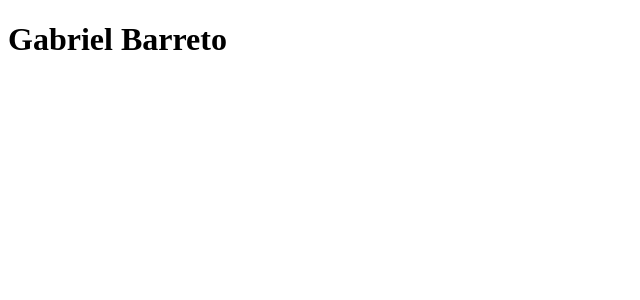
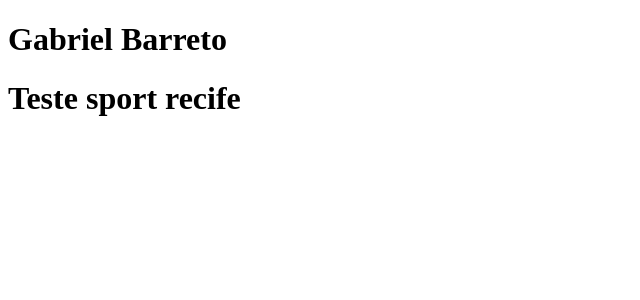
Before and after one commit to GabrielDevLoper/fundamentos-reactjs-ignite-2022, a React (Vite) app: page / in a window 1280 px wide. Shown: the top 300 px of the page, without its empty margins (0-640 px from the left). Built offline with nearby package versions, Linux system fonts and the light colour scheme.

Commit message:
feat: explicação de components de uma aplicação e a diferenaça de default export e named exports.

```diff
--- a/src/App.jsx
+++ b/src/App.jsx
@@ -1,6 +1,11 @@
+import { Post } from "./Post"
+
 function App() {
   return (
-   <h1>Gabriel Barreto</h1>
+    <>
+      <h1>Gabriel Barreto</h1>
+      <Post />
+    </>
   )
 }
 
--- /dev/null
+++ b/src/Post.jsx
@@ -0,0 +1,5 @@
+export function Post(){
+    return(
+        <h1>Teste sport recife</h1>
+    )
+}
```
